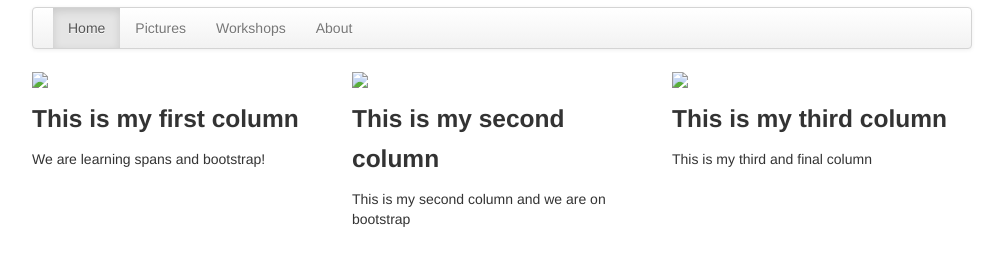
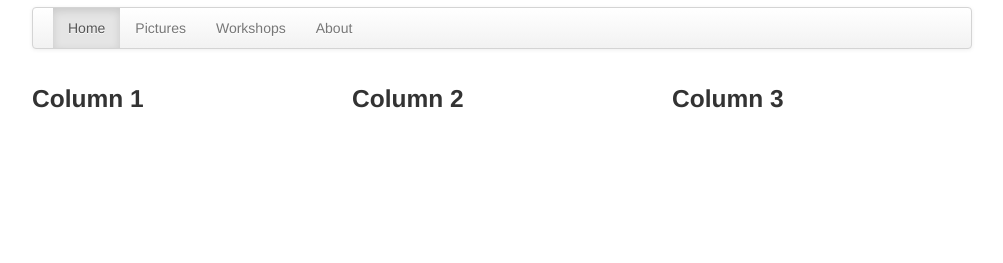
Before and after one commit to IssacharHumphreyy/Efficient--Englewood-Arts-Festival, a plain HTML site: page index.html in a window 1280 px wide. Shown: the part 53-316 px from the top of the page, without its empty margins (138-1141 px from the left). Drawn offline with Linux system fonts and the light colour scheme.

Commit message:
Update index.html

```diff
--- a/index.html
+++ b/index.html
@@ -40,31 +40,19 @@
 
     <div class="span4">
 
-    <img src="film festival.jpg">
-
-    <h3>This is my first column</h3>
-
-    <p>We are learning spans and bootstrap!</p>
+    <h3>Column 1</h3>
 
     </div>
 
     <div class="span4">
 
-    <img src="englewood.jpg">
-
-    <h3>This is my second column</h3>
-
-    <p>This is my second column and we are on bootstrap</p>
+    <h3>Column 2</h3>
 
     </div>
 
     <div class="span4">
 
-    <img src="derrick rose.jpg">
-
-    <h3>This is my third column</h3>
-
-    <p>This is my third and final column</p>
+    <h3>Column 3</h3>
 
     </div>
 
```
